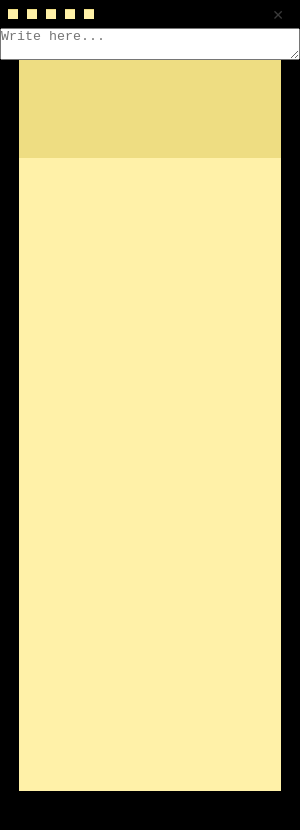
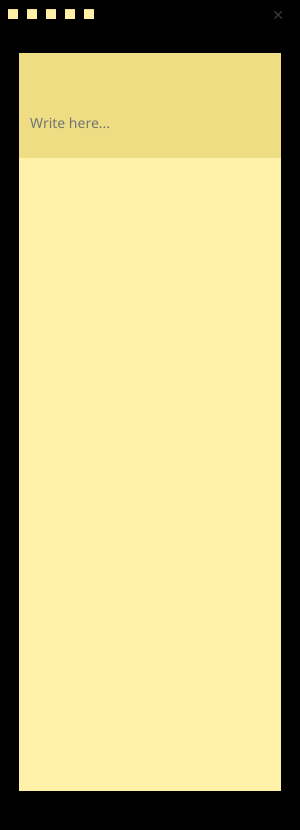
Before and after one commit to claudiabeltr/tidy-desktop, an Electron app: page postit.html in a window 300 px wide. Drawn offline with Linux system fonts and the light colour scheme.

Commit message:
fix: post-it text box

```diff
--- a/postit.css
+++ b/postit.css
@@ -54,6 +54,19 @@ html, body {
     transform: scale(1.15);
 }
 
+.postit-text {
+    flex: 1;
+    border: none;
+    background: transparent;
+    resize: none;
+    outline: none;
+    padding: 85px 30px;
+    font-size: 14px;
+    color: #3a3a3a;
+    font-family: inherit;
+    -webkit-app-region: no-drag;
+}
+
 .close-btn {
     -webkit-app-region: no-drag;
     border: none;
```
